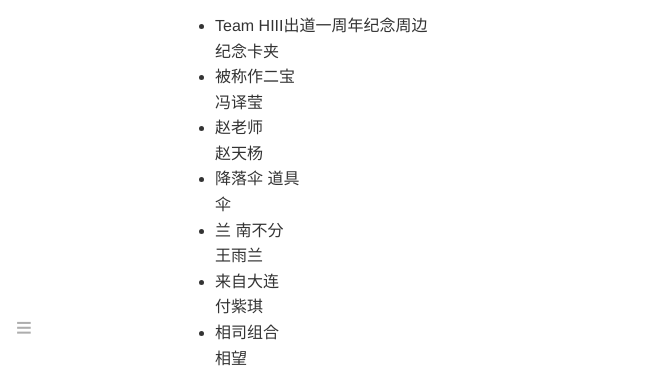
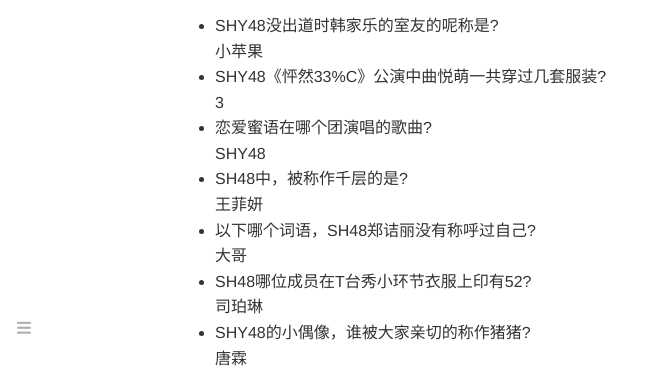
Before and after one commit to HenryGentry/pocket48answers, a plain HTML site: page index.html in a window 1280 px wide. Shown: the part 441-809 px from the top of the page, without its empty margins (0-652 px from the left). Drawn offline with nearby package versions, Linux system fonts and the light colour scheme; some packages are replaced by stand-ins of ours.

Commit message:
update10

```diff
--- a/index.html
+++ b/index.html
@@ -234,6 +234,38 @@ code.language-yaml {
 </ul>
 <h2 class="mume-header" id="shy48">SHY48</h2>
 
+<ul>
+<li>
+<p>SHY48没出道时韩家乐的室友的呢称是?<br>
+小苹果</p>
+</li>
+<li>
+<p>SHY48《怦然33%C》公演中曲悦萌一共穿过几套服装?<br>
+3</p>
+</li>
+<li>
+<p>恋爱蜜语在哪个团演唱的歌曲?<br>
+SHY48</p>
+</li>
+<li>
+<p>SH48中，被称作千层的是?<br>
+王菲妍</p>
+</li>
+<li>
+<p>以下哪个词语，SH48郑诘丽没有称呼过自己?<br>
+大哥</p>
+</li>
+<li>
+<p>SH48哪位成员在T台秀小环节衣服上印有52?<br>
+司珀琳</p>
+</li>
+<li>
+<p>SHY48的小偶像，谁被大家亲切的称作猪猪?<br>
+唐霖</p>
+</li>
+</ul>
+<p>SH48赵佳蕊的身高是?<br>
+172</p>
 <ul>
 <li>
 <p>Team HIII出道一周年纪念周边<br>
```
Also changed, not shown: 1 other file.
